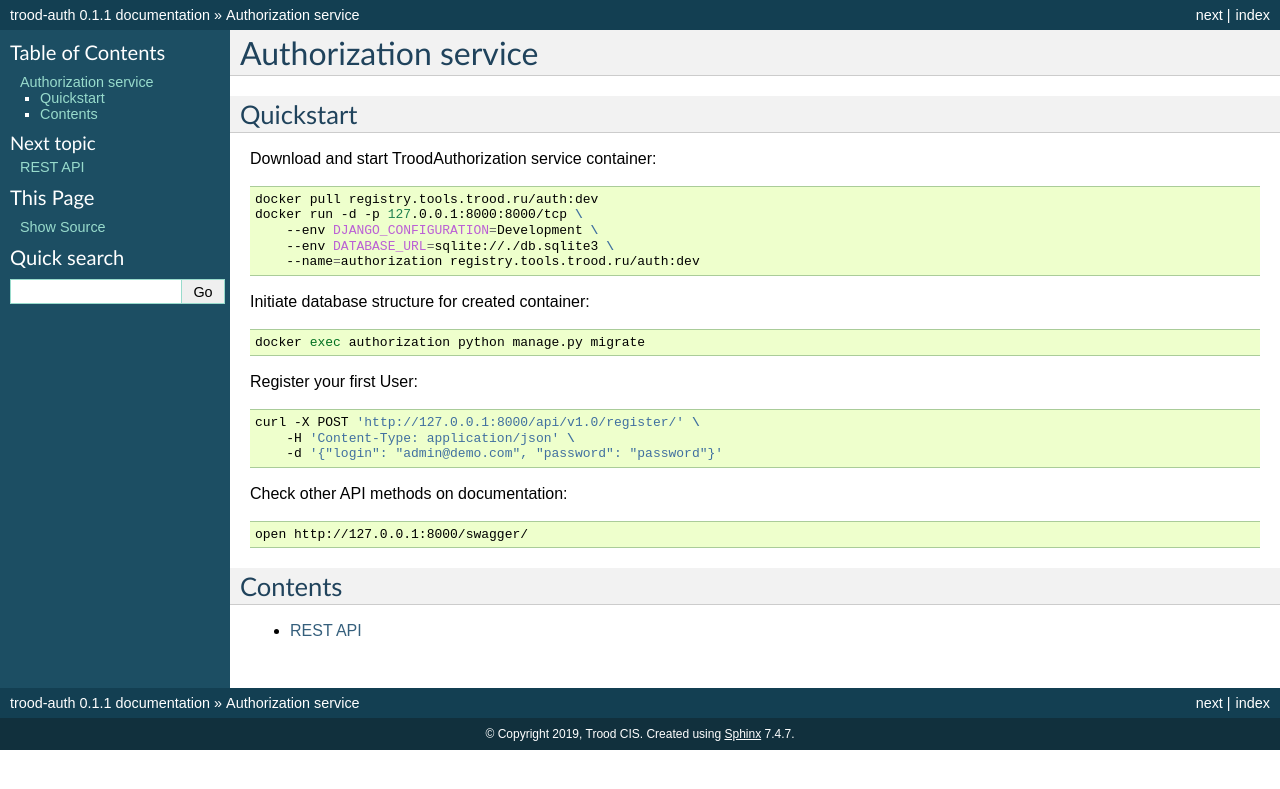
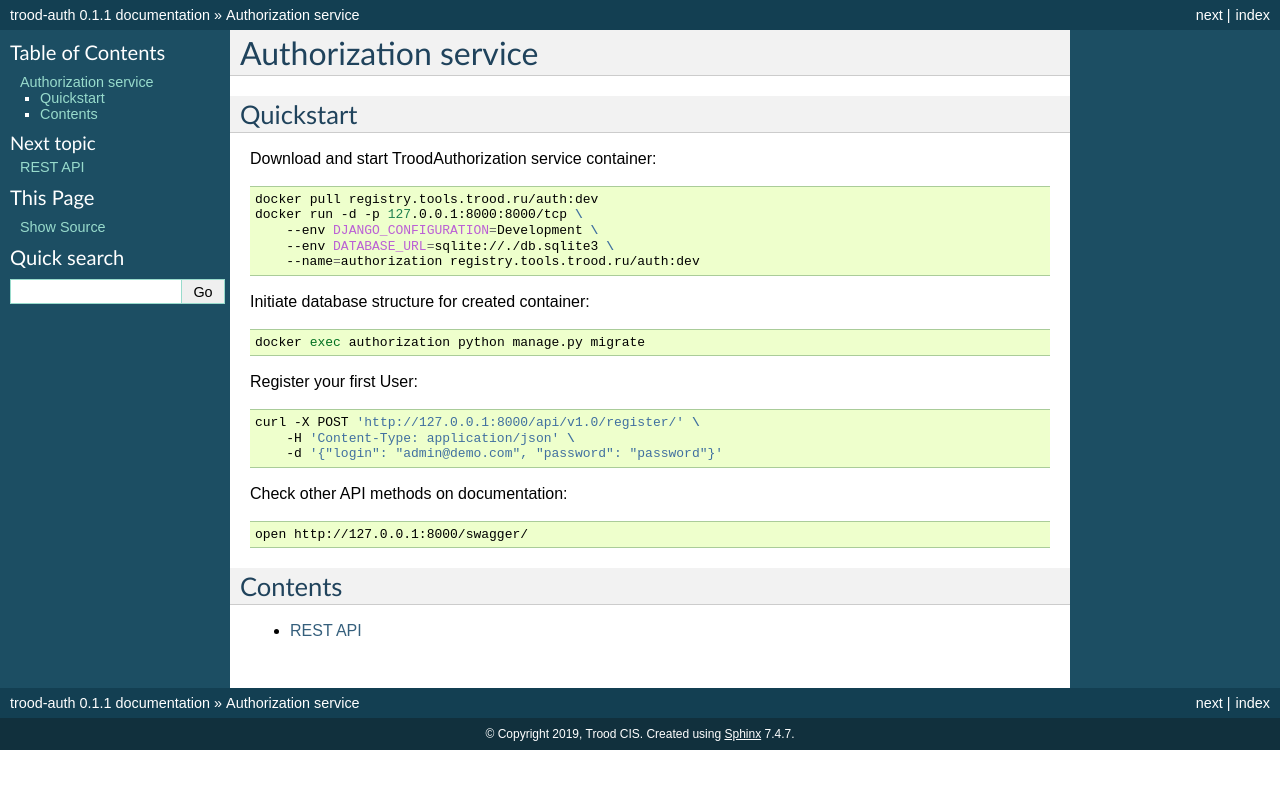
Before and after one commit to TroodInc/trood-auth, a Sphinx documentation site: the page built from docs/index.rst, in a window 1280 px wide. Shown: the top 789 px of the page. Built offline with Sphinx 7.4.7, drawn with Linux system fonts in a browser that asks for light colours; pages that are not in the unit, such as notebooks, are missing from menus.

```diff
--- a/docs/conf.py
+++ b/docs/conf.py
@@ -89,7 +89,7 @@ html_theme = 'classic'
 # documentation.
 #
 html_theme_options = {
-    "body_max_width": None
+    # "body_max_width": None
 }
 
 # Add any paths that contain custom static files (such as style sheets) here,
--- a/docs/get-started.rst
+++ /dev/null
@@ -1,2 +0,0 @@
-Get Started
-===========
--- a/docs/index.rst
+++ b/docs/index.rst
@@ -1,5 +1,5 @@
 Authorization service
-=============
+=====================
 
 
 
```
